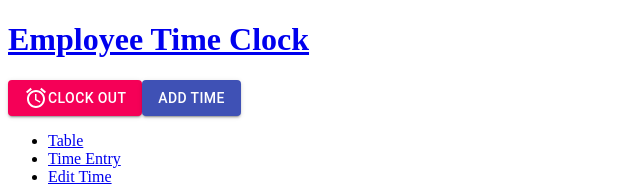
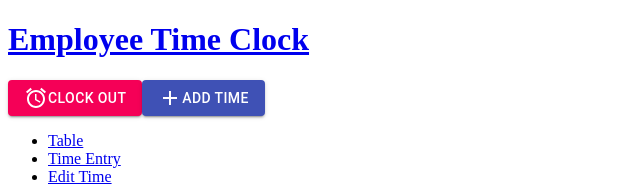
Before and after one commit to andyson456/React-Table, a React (Create React App) app: page / in a window 1280 px wide. Shown: the top 186 px of the page, without its empty margins (0-640 px from the left). Built offline with nearby package versions, Linux system fonts and the light colour scheme.

Commit message:
Icon for add time button added

```diff
--- a/src/App.js
+++ b/src/App.js
@@ -8,9 +8,8 @@ import EditTime from './Components/editTime';
 import AddTime from './Components/addTime';
 import Button from '@material-ui/core/Button';
 import AppBar from '@material-ui/core/AppBar';
-import DeleteIcon from '@material-ui/icons/Delete';
-import Icon from '@material-ui/core/Icon';
 import AccessAlarmIcon from '@material-ui/icons/AccessAlarm';
+import AddIcon from '@material-ui/icons/Add';
 
 class App extends Component {
     constructor(){
@@ -30,6 +29,7 @@ class App extends Component {
             </Button>
 
             <Button variant="contained" color="primary">
+                <AddIcon />
                 Add Time
             </Button>
             <Navbar color="faded">
```
